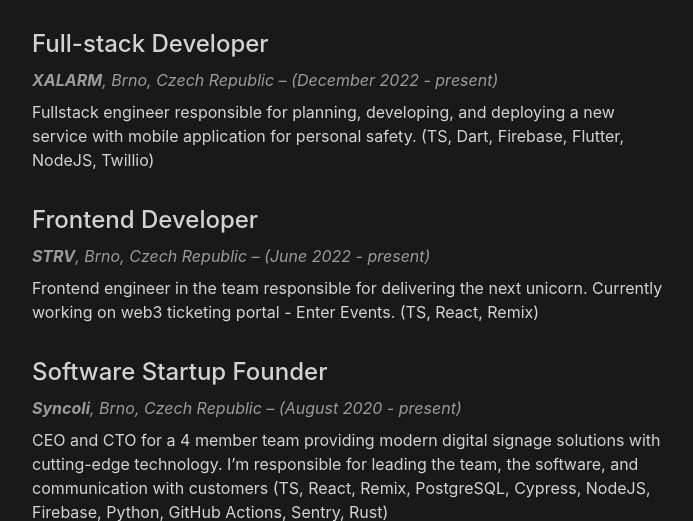
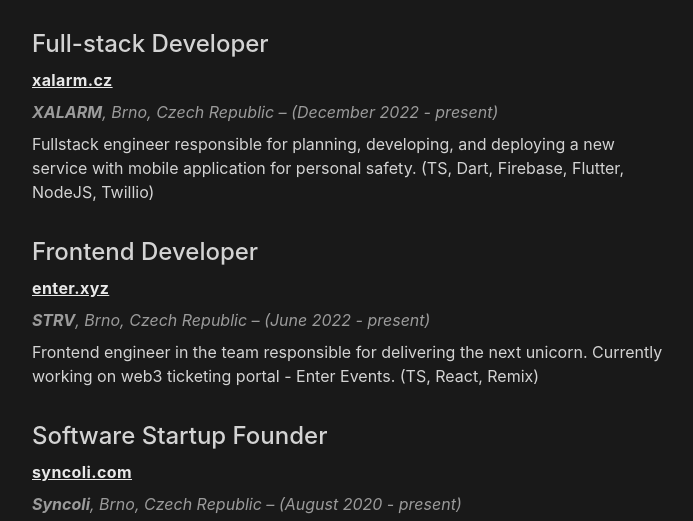
Before and after one commit to MrSucik/danielsuchan.dev, an Astro site: page / in a window 1280 px wide. Shown: the part 461-982 px from the top of the page, without its empty margins (288-981 px from the left). Built offline with nearby package versions, Linux system fonts and the light colour scheme; Astro itself is replaced by a stand-in of ours.

Commit message:
feat: add links to projects

```diff
--- a/src/pages/index.astro
+++ b/src/pages/index.astro
@@ -32,6 +32,12 @@
       <hr />
       <h2 class="mt-10 mb-4 text-3xl font-semibold">👨‍💻 Work experience</h2>
       <h3 class="text-2xl font-medium mt-8 mb-2">Full-stack Developer</h3>
+      <a
+        href="https://www.xalarm.cz/"
+        target="_blank"
+        rel="noopener noreferrer"
+        class="font-bold tracking-wide">xalarm.cz</a
+      >
       <p class="mb-2 mt-2 italic text-grey-text">
         <b>XALARM</b>, Brno, Czech Republic – (December 2022 - present)
       </p>
@@ -41,6 +47,12 @@
         Firebase, Flutter, NodeJS, Twillio)
       </p>
       <h3 class="text-2xl font-medium mt-8 mb-2">Frontend Developer</h3>
+      <a
+        href="https://www.enter.xyz/"
+        target="_blank"
+        rel="noopener noreferrer"
+        class="font-bold tracking-wide">enter.xyz</a
+      >
       <p class="mb-2 mt-2 italic text-grey-text">
         <b>STRV</b>, Brno, Czech Republic – (June 2022 - present)
       </p>
@@ -50,6 +62,12 @@
         React, Remix)
       </p>
       <h3 class="text-2xl font-medium mt-8 mb-2">Software Startup Founder</h3>
+      <a
+        href="https://www.syncoli.com/"
+        target="_blank"
+        rel="noopener noreferrer"
+        class="font-bold tracking-wide">syncoli.com</a
+      >
       <p class="mb-2 mt-2 italic text-grey-text">
         <b>Syncoli</b>, Brno, Czech Republic – (August 2020 - present)
       </p>
```
